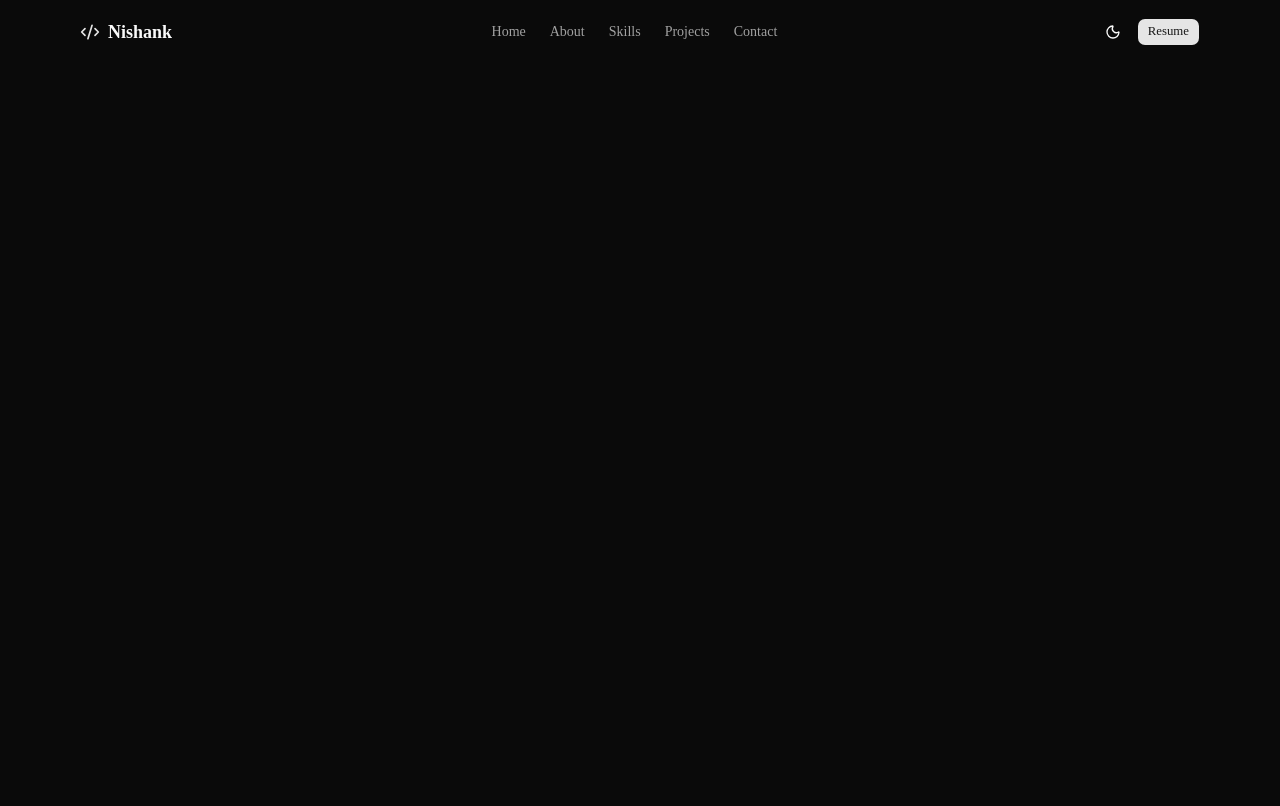
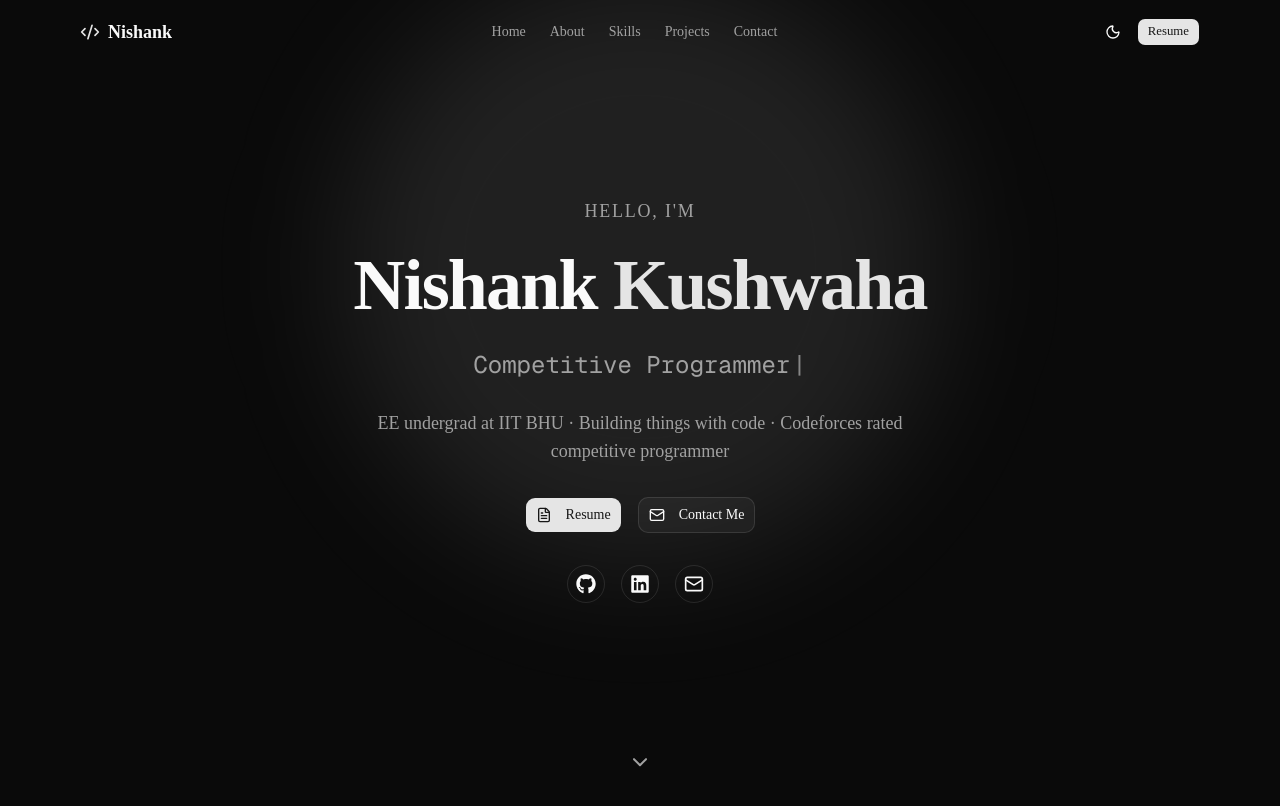
Before and after one commit to Nishank-Kushwaha/Project__MyPortfolio, a Next.js app: page / in a window 1280 px wide. Shown: the top 806 px of the page. Built offline with nearby package versions, Linux system fonts and the light colour scheme.

Commit message:
feat: hero section complete — Phase 4 in progress

```diff
--- a/package.json
+++ b/package.json
@@ -28,6 +28,7 @@
     "react": "19.2.4",
     "react-dom": "19.2.4",
     "react-email": "^6.6.5",
+    "react-icons": "^5.6.0",
     "resend": "^6.16.0",
     "shadcn": "^4.12.0",
     "sonner": "^2.0.7",
--- a/src/app/page.tsx
+++ b/src/app/page.tsx
@@ -1,6 +1,9 @@
+import Hero from "@/components/sections/hero";
+
 export default function Home() {
   return (
     <>
+      <Hero />
       <section id="home" className="min-h-screen" />
       <section id="about" className="min-h-screen" />
       <section id="skills" className="min-h-screen" />
--- /dev/null
+++ b/src/components/sections/hero.tsx
@@ -0,0 +1,191 @@
+"use client";
+
+import * as React from "react";
+import { motion } from "framer-motion";
+import { FaGithub, FaLinkedin } from "react-icons/fa";
+import { Mail, FileText, ChevronDown } from "lucide-react";
+import { Button } from "@/components/ui/button";
+
+import type { Variants } from "framer-motion";
+
+const roles = [
+  "Software Engineer",
+  "Competitive Programmer",
+  "Full Stack Developer",
+  "Open Source Enthusiast",
+];
+
+function useTypingEffect(words: string[], speed = 80, pause = 1500) {
+  const [display, setDisplay] = React.useState("");
+  const [wordIndex, setWordIndex] = React.useState(0);
+  const [typing, setTyping] = React.useState(true);
+
+  React.useEffect(() => {
+    const current = words[wordIndex];
+
+    if (typing) {
+      if (display.length < current.length) {
+        const t = setTimeout(
+          () => setDisplay(current.slice(0, display.length + 1)),
+          speed,
+        );
+        return () => clearTimeout(t);
+      } else {
+        const t = setTimeout(() => setTyping(false), pause);
+        return () => clearTimeout(t);
+      }
+    } else {
+      if (display.length > 0) {
+        const t = setTimeout(() => setDisplay(display.slice(0, -1)), speed / 2);
+        return () => clearTimeout(t);
+      } else {
+        setWordIndex((i) => (i + 1) % words.length);
+        setTyping(true);
+      }
+    }
+  }, [display, typing, wordIndex, words, speed, pause]);
+
+  return display;
+}
+
+const socialLinks = [
+  {
+    icon: FaGithub,
+    href: "https://github.com/Nishank-Kushwaha",
+    label: "GitHub",
+  },
+  {
+    icon: FaLinkedin,
+    href: "https://www.linkedin.com/in/nishank-kushwaha-96041a303",
+    label: "LinkedIn",
+  },
+  { icon: Mail, href: "#contact", label: "Email" },
+];
+
+const fadeUp: Variants = {
+  hidden: { opacity: 0, y: 30 },
+  visible: (i: number) => ({
+    opacity: 1,
+    y: 0,
+    transition: { delay: i * 0.15, duration: 0.6, ease: "easeOut" },
+  }),
+};
+
+export default function Hero() {
+  const typedRole = useTypingEffect(roles);
+
+  return (
+    <section
+      id="home"
+      className="relative min-h-screen flex flex-col items-center justify-center px-4 overflow-hidden"
+    >
+      {/* Background glow */}
+      <div className="absolute inset-0 -z-10">
+        <div className="absolute top-1/3 left-1/2 -translate-x-1/2 -translate-y-1/2 w-150 h-150 bg-primary/10 rounded-full blur-3xl" />
+      </div>
+
+      <div className="max-w-3xl w-full text-center space-y-6">
+        {/* Greeting */}
+        <motion.p
+          className="text-muted-foreground text-lg tracking-widest uppercase"
+          custom={0}
+          initial="hidden"
+          animate="visible"
+          variants={fadeUp}
+        >
+          Hello, I&apos;m
+        </motion.p>
+
+        {/* Name */}
+        <motion.h1
+          className="text-5xl md:text-7xl font-bold tracking-tight"
+          custom={1}
+          initial="hidden"
+          animate="visible"
+          variants={fadeUp}
+        >
+          Nishank <span className="text-primary">Kushwaha</span>
+        </motion.h1>
+
+        {/* Typing role */}
+        <motion.div
+          className="h-10 flex items-center justify-center"
+          custom={2}
+          initial="hidden"
+          animate="visible"
+          variants={fadeUp}
+        >
+          <p className="text-xl md:text-2xl text-muted-foreground font-mono">
+            {typedRole}
+            <span className="animate-pulse ml-0.5">|</span>
+          </p>
+        </motion.div>
+
+        {/* Bio line */}
+        <motion.p
+          className="text-muted-foreground text-base md:text-lg max-w-xl mx-auto"
+          custom={3}
+          initial="hidden"
+          animate="visible"
+          variants={fadeUp}
+        >
+          EE undergrad at IIT BHU · Building things with code · Codeforces rated
+          competitive programmer
+        </motion.p>
+
+        {/* CTA Buttons */}
+        <motion.div
+          className="flex flex-wrap items-center justify-center gap-4 pt-2"
+          custom={4}
+          initial="hidden"
+          animate="visible"
+          variants={fadeUp}
+        >
+          <Button size="lg" asChild>
+            <a href="/resume.pdf" target="_blank" rel="noopener noreferrer">
+              <FileText className="mr-2 h-4 w-4" />
+              Resume
+            </a>
+          </Button>
+          <Button size="lg" variant="outline" asChild>
+            <a href="#contact">
+              <Mail className="mr-2 h-4 w-4" />
+              Contact Me
+            </a>
+          </Button>
+        </motion.div>
+
+        {/* Social links */}
+        <motion.div
+          className="flex items-center justify-center gap-4 pt-2"
+          custom={5}
+          initial="hidden"
+          animate="visible"
+          variants={fadeUp}
+        >
+          {socialLinks.map(({ icon: Icon, href, label }) => (
+            <a
+              key={label}
+              href={href}
+              target="_blank"
+              rel="noopener noreferrer"
+              aria-label={label}
+              className="p-2 rounded-full border border-border hover:border-primary hover:text-primary transition-colors"
+            >
+              <Icon size={20} />
+            </a>
+          ))}
+        </motion.div>
+      </div>
+
+      {/* Scroll indicator */}
+      <motion.div
+        className="absolute bottom-8 left-1/2 -translate-x-1/2"
+        animate={{ y: [0, 8, 0] }}
+        transition={{ repeat: Infinity, duration: 1.5 }}
+      >
+        <ChevronDown className="h-6 w-6 text-muted-foreground" />
+      </motion.div>
+    </section>
+  );
+}
```
Also changed, not shown: 1 other file (tests, documents, lock files or other folders).
